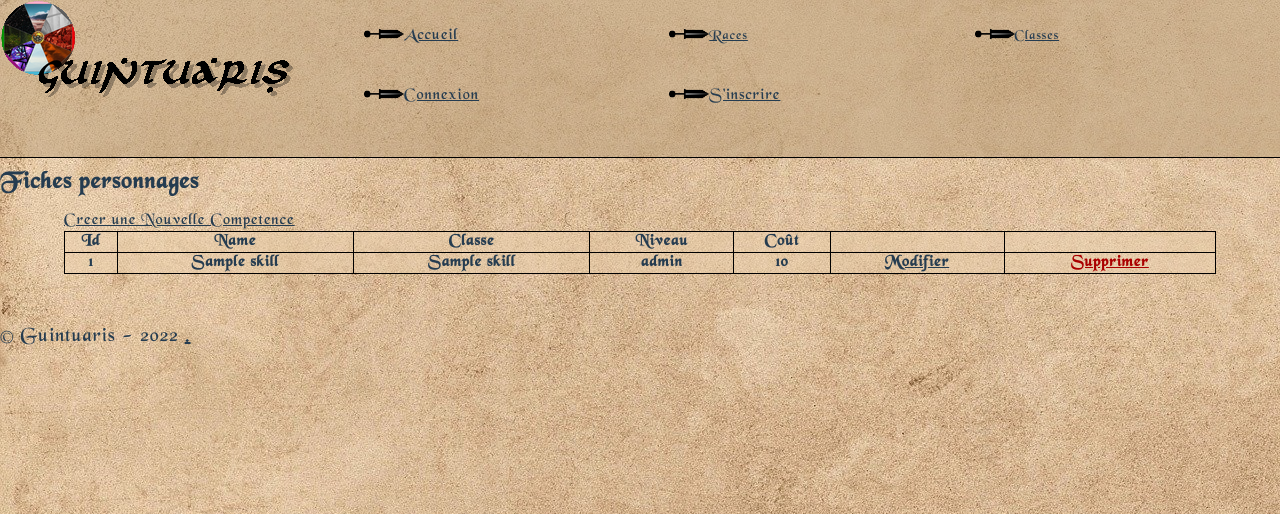
After one commit to Alex1084/Guintuaris-symfony, a Symfony app: template templates/admin/skill/list.html.twig in a window 1280 px wide. The commit adds this page. Shown: the top 514 px of the page. Run offline with Twig, Linux system fonts and the light colour scheme; the template is opened without the code that fills it: most values are stand-ins (such as "Sample title", 1, 10 or a date in 2020); lists and menus that the app fills with data are empty; some libraries are stand-ins or nearby versions.

Commit message:
admin CRUD des competence

```diff
--- a/public/style/main.css
+++ b/public/style/main.css
@@ -274,7 +274,7 @@ select:hover{
 
 .tableau{
     margin: auto;
-    width: 30vw;
+    width: 100%;
     background-color: rgba(238, 212, 177, 0.50);
 }
 
--- a/templates/admin/admin.html.twig
+++ b/templates/admin/admin.html.twig
@@ -13,7 +13,7 @@
 {% block body %}
 
 	<li class="nav-item">
-		<a href="{{ path('admin_add_skill')}}"><img src="{{asset("img/list.png")}}" alt="" height="10">Ajouter une compétence</a>
+		<a href="{{ path('admin_skill_list')}}"><img src="{{asset("img/list.png")}}" alt="" height="10">Ajouter une compétence</a>
 	</li>
 	<li class="nav-item">
 		<a href="{{ path('admin_add_armor_piece')}}"><img src="{{asset("img/list.png")}}" alt="" height="10">Ajouter une pièce d'armure</a>
--- a/templates/admin/addcompetence.html.twig
+++ b/templates/admin/skill/form.html.twig
@@ -63,7 +63,7 @@
 			</div>
 		</div>
 
-		<button class="valid-form">Ajouter !</button>
+		<button class="valid-form">Valider !</button>
 		{{form_end(skillForm)}}
 	</div>
 {% endblock %}
--- /dev/null
+++ b/templates/admin/skill/list.html.twig
@@ -0,0 +1,48 @@
+{% extends 'base.html.twig' %}
+{% block title %}
+	Les équipes |
+	{{parent()}}
+{% endblock %}
+
+{% block body %}
+	<h2>Fiches personnages</h2>
+	<div class="container">
+    <div class="">
+        <a href="{{ path("admin_add_skill")}}">Creer une Nouvelle Competence</a>
+    </div>
+		<table class="tableau">
+			<tr>
+				<th>Id</th>
+				<th>Name</th>
+                <th>Classe</th>
+                <th>Niveau</th>
+                <th>Coût</th>
+                <th></th>
+                <th></th>
+			</tr>
+			{% for skill in skills %}
+
+				<tr>
+					<th> {{skill.id}} </th>
+					<th> {{ skill.name }} </th>
+					<th> {{ skill.className }} </th>
+					<th> {{ skill.level }} </th>
+					<th> {{ skill.cost }} </th>
+                    <th>
+                        <a href="{{ path("admin_update_skill", {'skillId' : skill.id}) }}">Modifier</a>
+                    </th>
+                    <th>
+                        <a class="ajax-delete-link alert" href="{{ path("admin_delete_skill", {'skillId' : skill.id}) }}">Supprimer</a>
+                    </th>
+				</tr>
+
+			{% endfor %}
+		</table>
+	</div>
+{% endblock %}
+
+
+{% block script %}
+	<script src="https://cdn.jsdelivr.net/npm/axios/dist/axios.min.js"></script>
+	<script src="{{ asset("script/delete.js")}}"></script>
+{% endblock %}
```
Also changed, not shown: src/Controller/Admin/AdminSkillController.php (added, +91 -0 lines), src/Controller/AdminController.php (+0 -22 lines), src/Repository/SkillRepository.php (+12 -0 lines).
